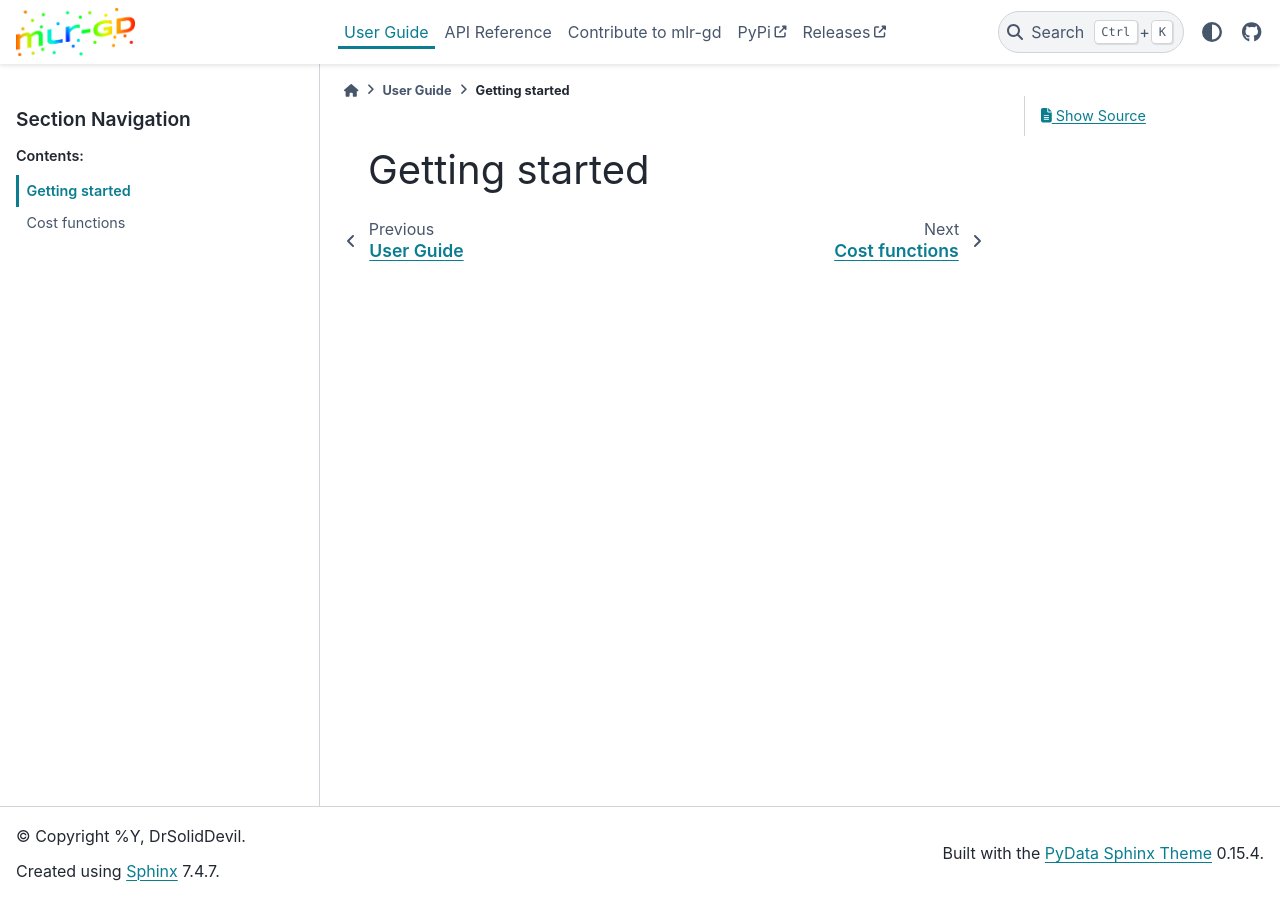
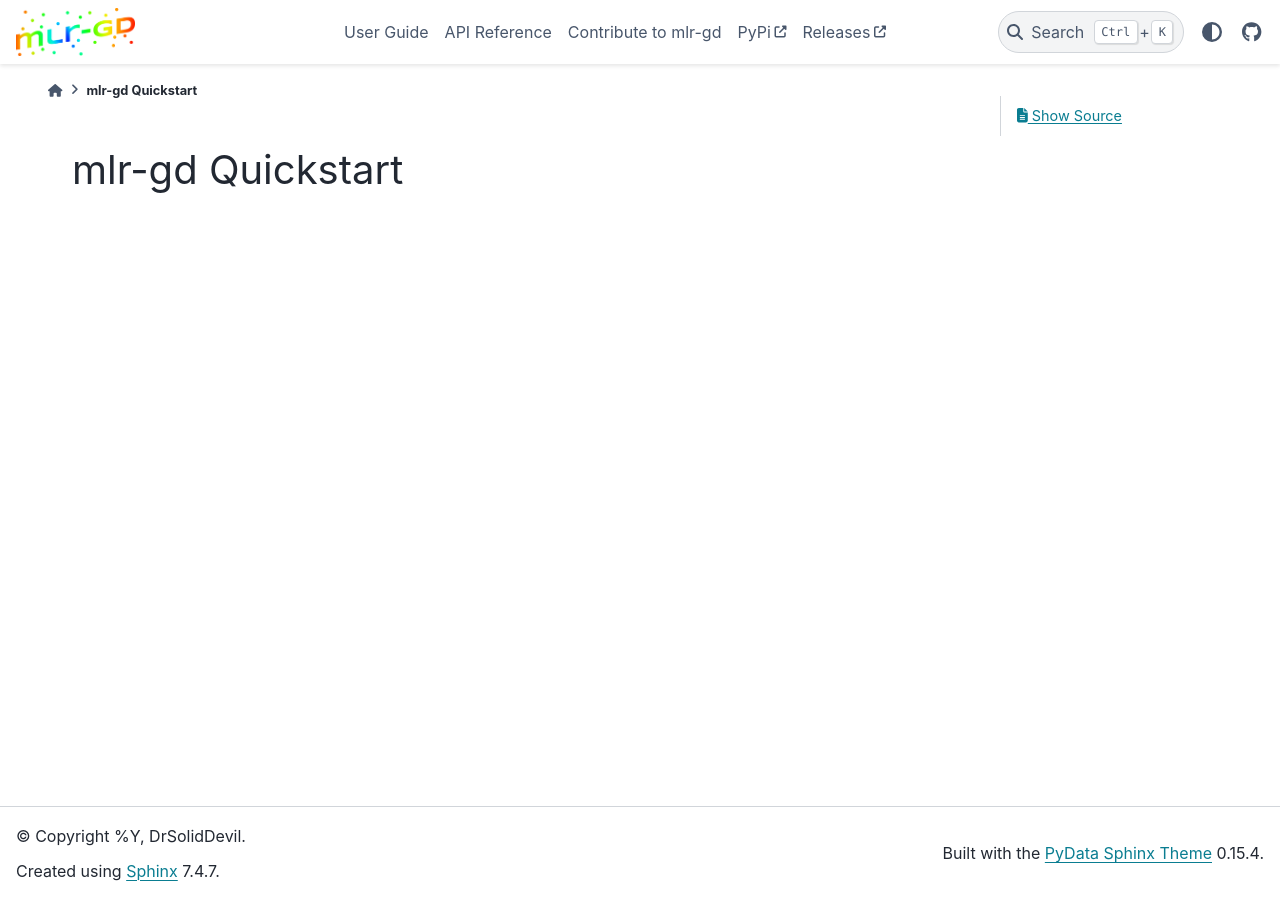
Before and after one commit to DrSolidDevil/mlr-gd, a Sphinx documentation site: the page built from docs/user-guide/quickstart.rst, in a window 1280 px wide. Built offline with Sphinx 7.4.7 and the PyData theme 0.15.4, drawn with Linux system fonts in a browser that asks for light colours; pages that are not in the unit, such as notebooks, are missing from menus.

Commit message:
renamed to quickstart.rst

```diff
--- a/docs/user-guide/getting-started.rst
+++ b/docs/user-guide/quickstart.rst
@@ -1,2 +1,2 @@
-Getting started
+mlr-gd Quickstart
 ================
```
